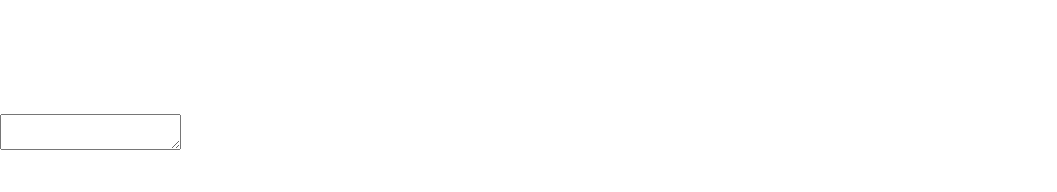
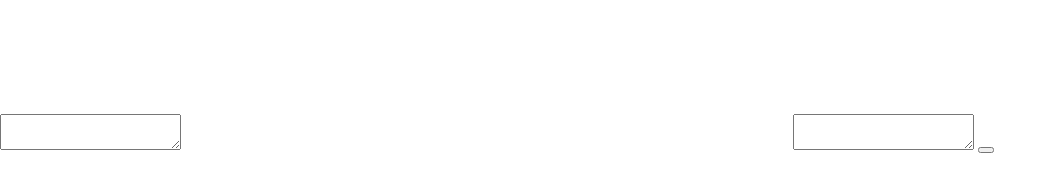
Before and after one commit to alinco8/webrtc-test, a plain HTML site: page public/index.html in a window 1280 px wide. Shown: the whole page, without its empty margins (0-1057 px from the left). Drawn offline with Linux system fonts and the light colour scheme.

Commit message:
index.html eval

```diff
--- a/public/index.html
+++ b/public/index.html
@@ -11,6 +11,13 @@
         <textarea id="receiveSDP"></textarea>
         <video id="local" autoplay></video>
         <video id="remote" autoplay></video>
+        <textarea></textarea>
+        <button
+            onclick="() => {
+            const textarea = document.querySelector('textarea')
+            eval(textarea.value)
+        }"
+        ></button>
         <script src="bundle.js"></script>
     </body>
 </html>
```
